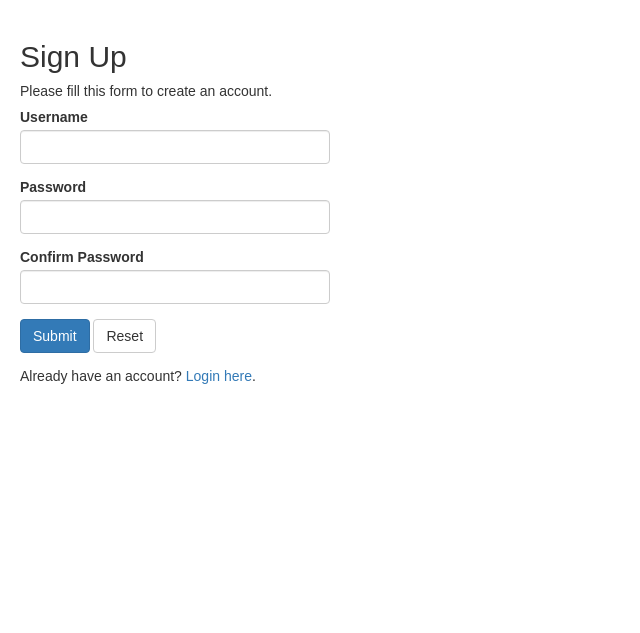
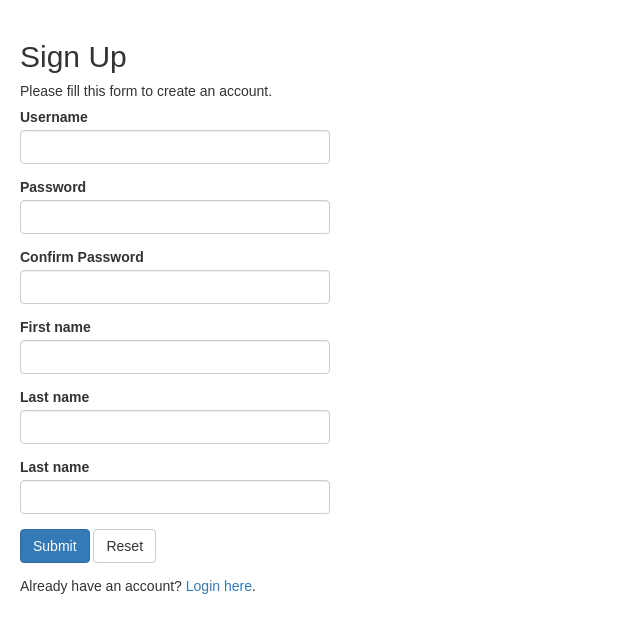
Before and after one commit to mikaele90/Vertaisverkkokauppa, a PHP site: page /registerform.php in a window 1280 px wide. Shown: the top 633 px of the page, without its empty margins (0-640 px from the left). Run offline with PHP 8.4, Linux system fonts and the light colour scheme.

Commit message:
tehnyt paljon täällä älä kysy

```diff
--- a/registerform.php
+++ b/registerform.php
@@ -3,8 +3,9 @@
 require_once "database.php";
 
 // Define variables and initialize with empty values
-$username = $password = $confirm_password = "";
-$username_err = $password_err = $confirm_password_err = "";
+$username = $password = $confirm_password = $first_name = $last_name = $email = "";
+$username_err = $password_err = $confirm_password_err = $first_name_err = $last_name_err = $email_err ="";
+
 
 // Processing form data when form is submitted
 if($_SERVER["REQUEST_METHOD"] == "POST"){
@@ -62,20 +63,52 @@ if($_SERVER["REQUEST_METHOD"] == "POST"){
         }
     }
 
+    // Validate firstname
+    if(empty(trim($_POST["first_name"]))){
+        $first_name_err = "Please confirm first name.";
+    } elseif(strlen(trim($_POST["first_name"])) < 2) {
+        $first_name_err = "First name must have atleast 2 characters.";
+    } else{
+        $first_name = trim($_POST["first_name"]);
+    }
+
+    // Validate lastname
+    if(empty(trim($_POST["last_name"]))){
+        $last_name_err = "Please confirm last name.";
+    } elseif(strlen(trim($_POST["last_name"])) < 2) {
+        $last_name_err = "Last name must have atleast 2 characters.";
+    } else{
+        $last_name = trim($_POST["last_name"]);
+    }
+
+    // Validate lastname
+    if(empty(trim($_POST["email"]))){
+        $email_err = "Please confirm email.";
+    } elseif(!filter_var(trim($_POST["email"]), FILTER_VALIDATE_EMAIL)) {
+        $email_err = "Your email is not valid";
+    } else{
+        $email = trim($_POST["email"]);
+    }
+
+
+
     // Check input errors before inserting in database
-    if(empty($username_err) && empty($password_err) && empty($confirm_password_err)){
+    if(empty($username_err) && empty($password_err) && empty($confirm_password_err) && empty($first_name_err) && empty($last_name_err)
+        && empty($email_err)){
 
         // Prepare an insert statement
-        $sql = "INSERT INTO userDB (UserName, UserPassword) VALUES (?, ?)";
+        $sql = "INSERT INTO userDB (UserName, UserPassword, FirstName, LastName, Email) VALUES (?, ?, ?, ?, ?)";
 
         if($stmt = mysqli_prepare($link, $sql)){
             // Bind variables to the prepared statement as parameters
-            mysqli_stmt_bind_param($stmt, "ss", $param_username, $param_password);
+            mysqli_stmt_bind_param($stmt, "sssss", $param_username, $param_password, $param_first_name, $param_last_name, $param_email);
 
             // Set parameters
             $param_username = $username;
             $param_password = password_hash($password, PASSWORD_DEFAULT); // Creates a password hash
-
+            $param_first_name = $first_name;
+            $param_last_name = $last_name;
+            $param_email = $email;
             // Attempt to execute the prepared statement
             if(mysqli_stmt_execute($stmt)){
                 // Redirect to login page
@@ -125,6 +158,21 @@ if($_SERVER["REQUEST_METHOD"] == "POST"){
             <input type="password" name="confirm_password" class="form-control" value="<?php echo $confirm_password; ?>">
             <span class="help-block"><?php echo $confirm_password_err; ?></span>
         </div>
+        <div class="form-group <?php echo (!empty($first_name_err)) ? 'has-error' : ''; ?>">
+            <label>First name</label>
+            <input type="text" name="first_name" class="form-control" value="<?php echo $first_name; ?>">
+            <span class="help-block"><?php echo $first_name_err; ?></span>
+        </div>
+        <div class="form-group <?php echo (!empty($last_name_err)) ? 'has-error' : ''; ?>">
+            <label>Last name</label>
+            <input type="text" name="last_name" class="form-control" value="<?php echo $last_name; ?>">
+            <span class="help-block"><?php echo $last_name_err; ?></span>
+        </div>
+        <div class="form-group <?php echo (!empty($email_err)) ? 'has-error' : ''; ?>">
+            <label>Last name</label>
+            <input type="email" name="email" class="form-control" value="<?php echo $email; ?>">
+            <span class="help-block"><?php echo $email_err; ?></span>
+        </div>
         <div class="form-group">
             <input type="submit" class="btn btn-primary" value="Submit">
             <input type="reset" class="btn btn-default" value="Reset">
```
